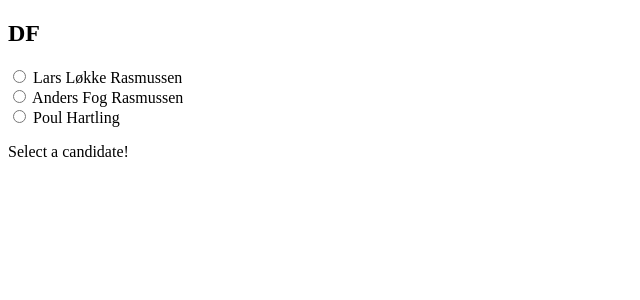
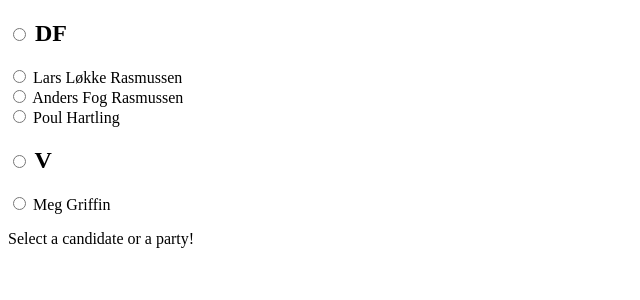
Before and after one commit to Draellemeistro/P4-projekt, a SvelteKit app in the folder Agora-app/: page /vote in a window 1280 px wide. Shown: the top 300 px of the page, without its empty margins (0-640 px from the left). Built offline with nearby package versions, Linux system fonts and the light colour scheme.

Commit message:
Voting page generated from loop, modal shows selected option

```diff
--- a/Agora-app/src/routes/vote/+page.svelte
+++ b/Agora-app/src/routes/vote/+page.svelte
@@ -1,70 +1,52 @@
 <script>
-    let candidate;
-    let party = [];
-    let vote;
+    import Modal from './Modal.svelte';
+    let showModal = false;
 
-    party[0]="DF"
+    let selectedOption;
+    let candidates = [
+        ["Lars Løkke Rasmussen", "DF"],
+        ["Anders Fog Rasmussen", "DF"],
+        ["Poul Hartling","DF"],
+        ["Meg Griffin", "V"]
+    ];
 
-    import Modal from './Modal.svelte';
-
-    let showModal = false;
-    function printCandidate(candidate){
-        console.log(candidate);
-    }
+    // Group candidates by party
+    let parties = {};
+    candidates.forEach(([name, party]) => {
+        if (!parties[party]) parties[party] = [];
+        parties[party].push(name);
+    });
 </script>
 
-<h2>{party[0]}</h2> <!-- Display the party name -->
+{#each Object.entries(parties) as [party, candidates]}
+    <div>
+        <h2>
+            <input type="radio" bind:group={selectedOption} value={`Party: ${party}`} />
+            {party}
+        </h2>
+    </div>
 
-<div>
-    <div>
+    {#each candidates as candidate}
         <div>
             <label>
-                <input type="radio" bind:group={candidate} value={1} />
-                Lars Løkke Rasmussen
+                <input type="radio" bind:group={selectedOption} value={`Candidate: ${candidate} (${party})`} />
+                {candidate}
             </label>
         </div>
-        <div>
-            <label>
-                <input type="radio" bind:group={candidate} value={2} />
-                Anders Fog Rasmussen
-            </label>
-        </div>
-        <div>
-            <label>
-                <input type="radio" bind:group={candidate} value={3} />
-                Poul Hartling
-            </label>
-        </div>
-    </div>
+    {/each}
+{/each}
 
-    {#if (candidate)}
+{#if selectedOption !== undefined}
     <button on:click={() => (showModal = true)}>CAST VOTE</button>
-        <button on:click={() => printCandidate(candidate)}>PRINT VOTE</button>
 {:else}
-        <p>Select a candidate!</p>
+    <p>Select a candidate or a party!</p>
 {/if}
 
 <Modal bind:showModal>
     <h2 slot="header">
-            modal
-            <small><em>adjective</em> mod·al \ˈmō-dəl\</small>
+        Cast vote for {selectedOption}
     </h2>
 
-        <ol class="definition-list">
-            <li>of or relating to modality in logic</li>
-            <li>
-                containing provisions as to the mode of procedure or the manner of taking effect —used of a
-                contract or legacy
-            </li>
-            <li>of or relating to a musical mode</li>
-            <li>of or relating to structure as opposed to substance</li>
-            <li>
-                of, relating to, or constituting a grammatical form or category characteristically indicating
-                predication
-            </li>
-            <li>of or relating to a statistical mode</li>
-        </ol>
 
     <a href="https://www.merriam-webster.com/dictionary/modal">merriam-webster.com</a>
 </Modal>
-</div>
--- a/Agora-app/src/routes/vote/Modal.svelte
+++ b/Agora-app/src/routes/vote/Modal.svelte
@@ -23,14 +23,14 @@
         <slot />
         <hr />
         <!-- svelte-ignore a11y-autofocus -->
-        <button autofocus on:click={() => dialog.close()}>close modal</button>
-        <button autofocus on:click={() => voteHandler()}>i understand</button>
+        <button autofocus on:click={() => dialog.close()}>Go back</button>
+        <button on:click={() => voteHandler()}>CAST VOTE</button>
     </div>
 </dialog>
 
 <style>
     dialog {
-        max-width: 32em;
+        max-width: 40em;
         border-radius: 0.2em;
         border: none;
         padding: 0;
@@ -64,6 +64,7 @@
         }
     }
     button {
+        padding-bottom: 3px;
         display: block;
     }
 </style>
```
Lines whose indentation alone changed are shown as unchanged.
